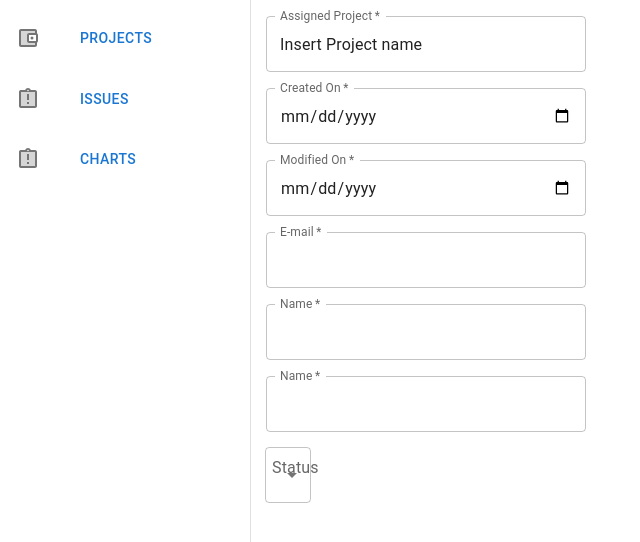
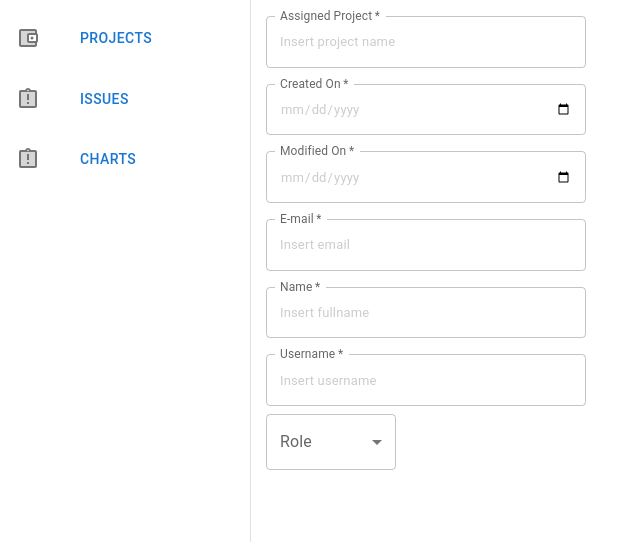
Before and after one commit to tomasojea/BugTrackerView, a React (Create React App) app: page /form in a window 1280 px wide. Shown: the top 542 px of the page, without its empty margins (0-640 px from the left). Built offline with nearby package versions, Linux system fonts and the light colour scheme.

Commit message:
styled form TextField

```diff
--- a/src/components/FormInput.js
+++ b/src/components/FormInput.js
@@ -28,7 +28,9 @@ return(
                        label={item.label}
                        defaultValue={item.defaultValue}
                        id="outlined-required"
+                       inputProps={{style: {fontSize: 13, color:"#cccccc"}}}
                        InputLabelProps={{ shrink: true }}
+
                     />
                 </FormControl>
 
--- a/src/components/FormPeople.js
+++ b/src/components/FormPeople.js
@@ -12,7 +12,7 @@ function FormPeople(){
                           label:"Assigned Project",
                           defaultValue:"",
                           type:"text",
-                          value:"Insert Project name"
+                          value:"Insert project name"
                         },{name: "created_on",
                           label:"Created On",
                           defaultValue:"",
@@ -27,20 +27,20 @@ function FormPeople(){
                           label:"E-mail",
                           defaultValue:"",
                           type:"text",
-                          value:""
+                          value:"Insert email"
                         },{name: "person_name",
                           label:"Name",
                           defaultValue:"",
                           type:"text",
-                          value:""
-                        },{name: "person_name",
-                          label:"Name",
+                          value:"Insert fullname"
+                        },{name: "username",
+                          label:"Username",
                           defaultValue:"",
                           type:"text",
-                          value:""
+                          value:"Insert username"
                         }]
 
-    const Selectparams = [{name:"Status",value:"Open",label:"Status", menuItem:["Open", "Close", "InProgress"]}]
+    const Selectparams = [{name:"Role", value:"Open",label:"Role", menuItem:["Developer", "Tester", "Manager"]}]
 
 
 
--- a/src/components/FormSelect.js
+++ b/src/components/FormSelect.js
@@ -12,7 +12,7 @@ return(
         <>
 
 
-                    <FormControl sx={{display:'flex',flexDirection: 'row',flexWrap: 'wrap',}}>
+                    <FormControl sx={{display:'flex',flexDirection: 'row',flexWrap: 'wrap', marginLeft:1 }}>
                     {select.map((item)=>(
                         <>
                         <InputLabel>{item.label}</InputLabel>
@@ -20,13 +20,14 @@ return(
                               name={item.name}
                               value={item.status}
                               label={item.label}
-                              style={{margin:7,}}
+                              sx={{ minWidth: 130 }}
+                              inputProps={{style: {fontSize: 13, color:"#cccccc"}}}
                             >
 
 
-                              <MenuItem key={item.menuItem} value={item.menuItem}>High</MenuItem>
-                              <MenuItem key={item.menuItem} value={item.menuItem}>Medium</MenuItem>
-                              <MenuItem key={item.menuItem} value={item.menuItem}>Low</MenuItem>
+                              <MenuItem key={item.menuItem} value={item.menuItem}>Open</MenuItem>
+                              <MenuItem key={item.menuItem} value={item.menuItem}>Close</MenuItem>
+                              <MenuItem key={item.menuItem} value={item.menuItem}>In Progress</MenuItem>
 
 
                             </Select>
```
